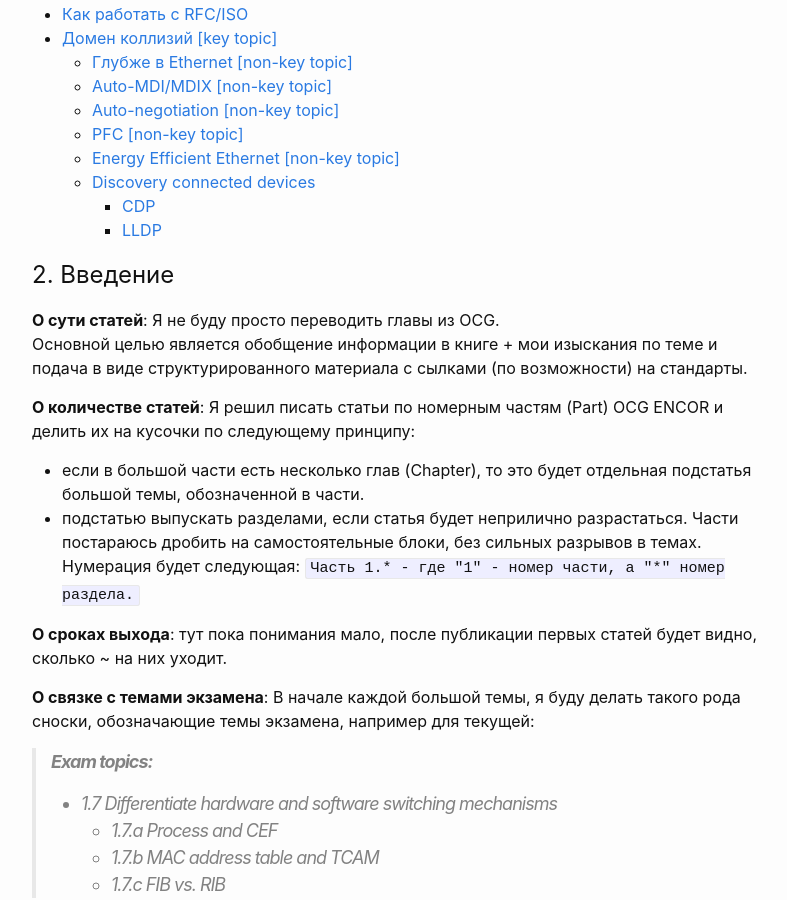
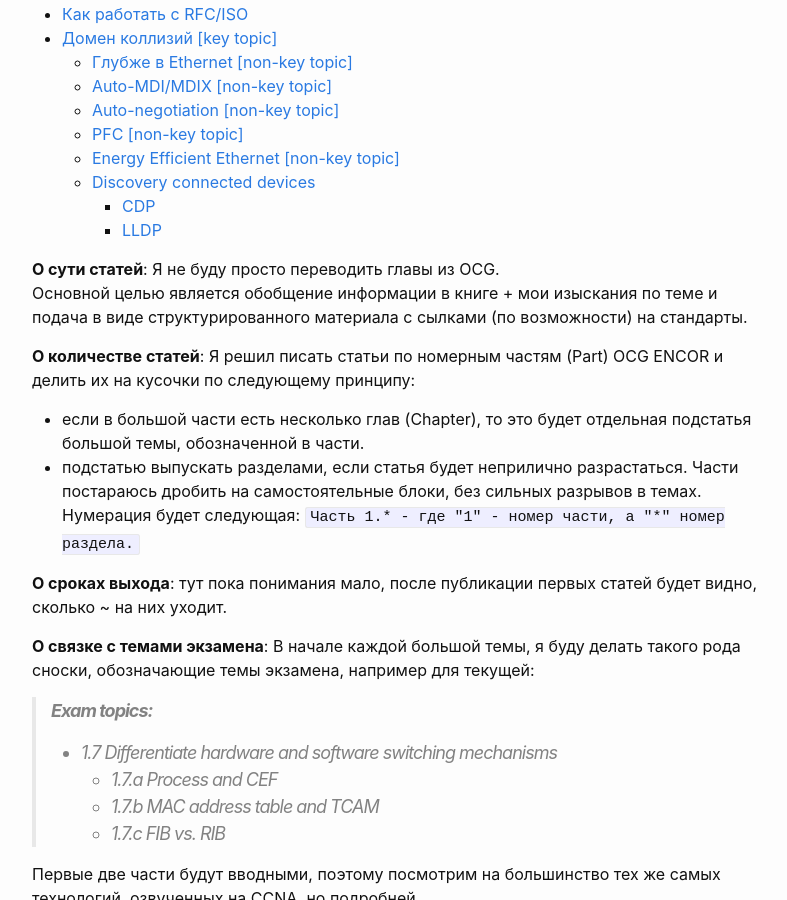
Before and after one commit to woohung/woohung.github.io, a Jekyll site: the page built from _posts/2022-05-08-Часть-1.0-Ethernet-concepts.md, in a window 1280 px wide and 900 px high, scrolled down 1377 px. Shown: the whole window, without its empty margins (238-1025 px from the left). Built offline with Jekyll 4.4.1, drawn with Linux system fonts in a browser that asks for light colours.

Commit message:
Update 2022-05-08-Часть-1.0-Ethernet-concepts.md

```diff
--- a/_posts/2022-05-08-Часть-1.0-Ethernet-concepts.md
+++ b/_posts/2022-05-08-Часть-1.0-Ethernet-concepts.md
@@ -45,7 +45,6 @@ author: Artem Kovalchuk
 	/vscode-markdown-toc-config -->
 <!-- /vscode-markdown-toc -->
 
-#  2. <a name='-1'></a>Введение
 **О сути статей**: Я не буду просто переводить главы из OCG.
 Основной целью является обобщение информации в книге + мои изыскания по теме и подача в виде структурированного материала с сылками (по возможности) на стандарты.
 
```
